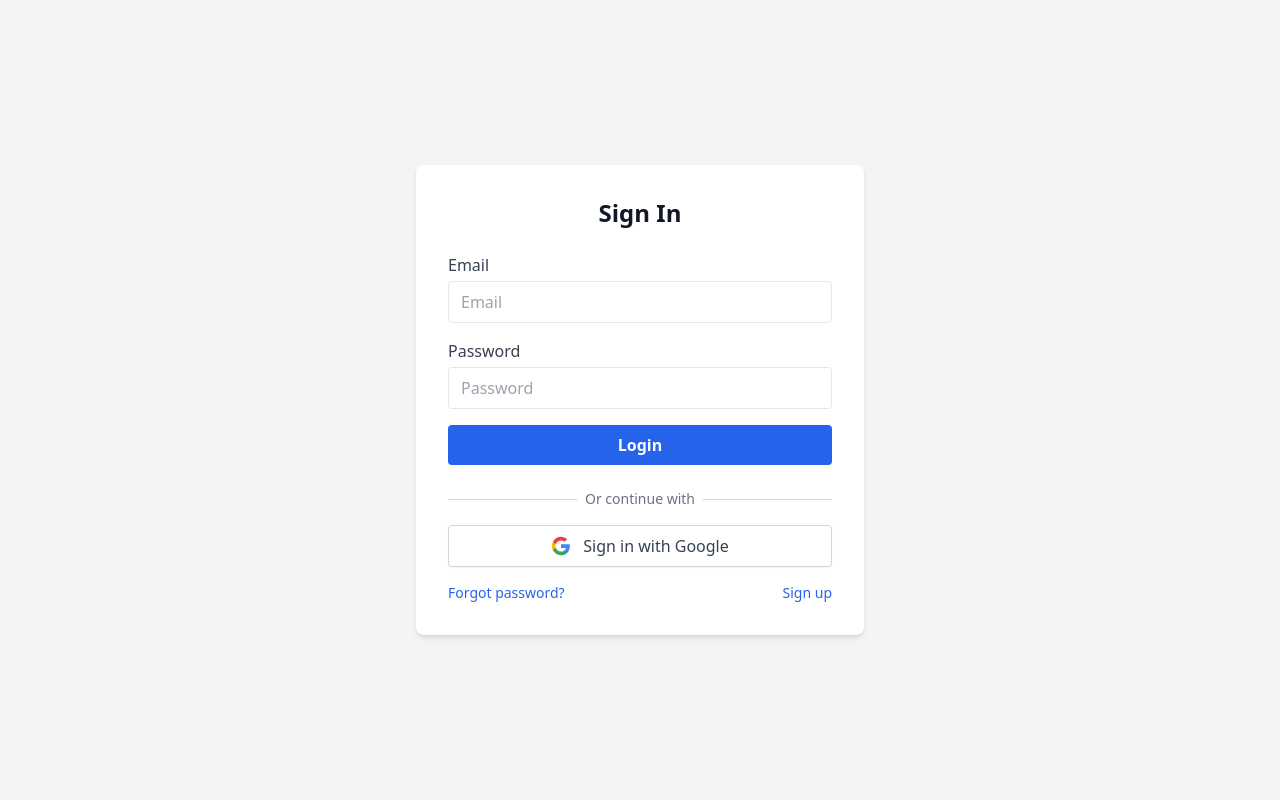
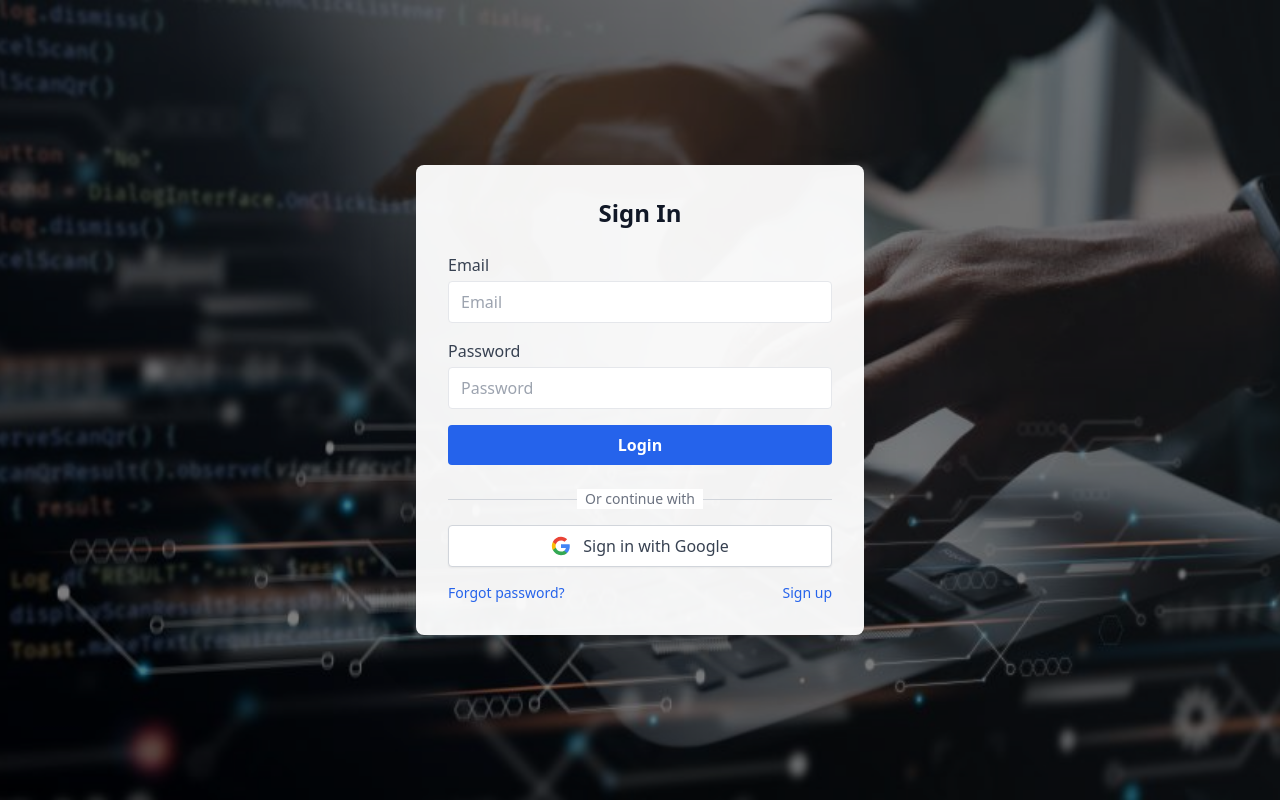
Before and after one commit to Jingwennnn30/cybersecure, a React (Create React App) app: page /login in a window 1280 px wide. Built offline with nearby package versions, Linux system fonts and the light colour scheme; no server answers.

Commit message:
SignInSignUp background done

```diff
--- a/src/pages/Login.jsx
+++ b/src/pages/Login.jsx
@@ -85,8 +85,18 @@ export default function Login() {
     };
 
     return (
-        <div className="min-h-screen flex items-center justify-center bg-gray-100 dark:bg-gray-900">
-            <div className="bg-white dark:bg-gray-800 p-8 rounded-lg shadow-md w-full max-w-md">
+        <div className="min-h-screen flex items-center justify-center relative">
+            {/* Background Image */}
+            <div
+                className="absolute inset-0 bg-cover bg-center bg-no-repeat"
+                style={{ backgroundImage: "url('/images/cs2.jpg')" }}
+            >
+                {/* Semi-transparent Overlay */}
+                <div className="absolute inset-0 bg-black bg-opacity-50"></div>
+            </div>
+
+            {/* Login Form */}
+            <div className="relative z-10 bg-white dark:bg-gray-800 p-8 rounded-lg shadow-2xl w-full max-w-md backdrop-blur-sm bg-opacity-95 dark:bg-opacity-95">
                 <h2 className="text-2xl font-bold mb-6 text-center text-gray-900 dark:text-gray-100">Sign In</h2>
                 <form onSubmit={handleLogin} className="space-y-4">
                     <div>
--- a/src/pages/Signup.jsx
+++ b/src/pages/Signup.jsx
@@ -67,8 +67,18 @@ export default function Signup() {
     };
 
     return (
-        <div className="min-h-screen flex items-center justify-center bg-gray-100 dark:bg-gray-900">
-            <div className="bg-white dark:bg-gray-800 p-8 rounded-lg shadow-md w-full max-w-md">
+        <div className="min-h-screen flex items-center justify-center relative">
+            {/* Background Image */}
+            <div
+                className="absolute inset-0 bg-cover bg-center bg-no-repeat"
+                style={{ backgroundImage: "url('/images/cs.jpeg')" }}
+            >
+                {/* Semi-transparent Overlay */}
+                <div className="absolute inset-0 bg-black bg-opacity-50"></div>
+            </div>
+
+            {/* Signup Form */}
+            <div className="relative z-10 bg-white dark:bg-gray-800 p-8 rounded-lg shadow-2xl w-full max-w-md backdrop-blur-sm bg-opacity-95 dark:bg-opacity-95">
                 <h2 className="text-2xl font-bold mb-6 text-center text-gray-900 dark:text-gray-100">Sign Up</h2>
                 <form onSubmit={handleSignup} className="space-y-4">
                     <div>
```
Also changed, not shown: public/images/cs.jpeg (added), public/images/cs2.jpg (added).
